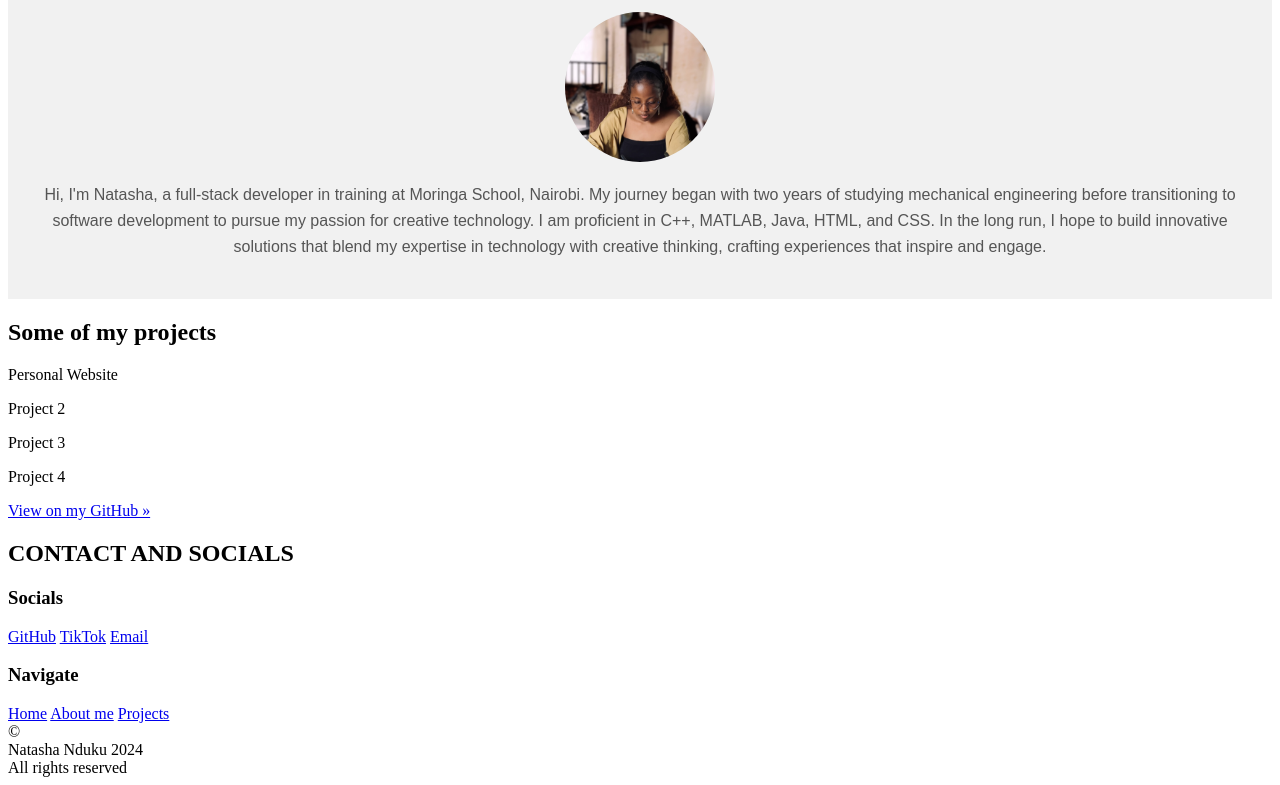
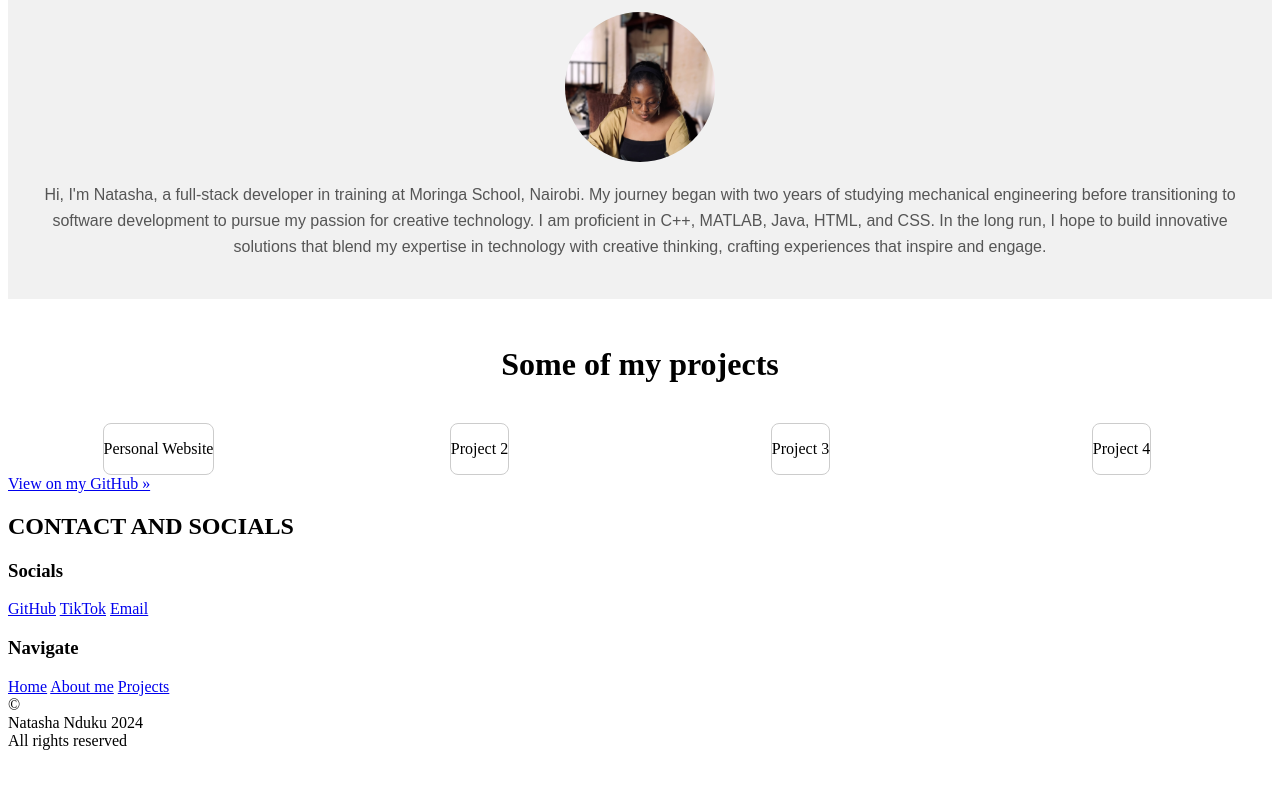
Before and after one commit to Tashanduku/Personal-Website, a plain HTML site: page index.html in a window 1280 px wide. Shown: the part 1021-1806 px from the top of the page. After the commit the page ends 1779 px from the top, so only its background shows below. Drawn offline with Linux system fonts and the light colour scheme.

```diff
--- a/style.css
+++ b/style.css
@@ -166,3 +166,33 @@
     border-radius: 50%;
     object-fit: cover;
   }
+/*projects*/
+  #projects {
+	overflow-x: hidden;
+	padding: 20px;
+	text-align: center;
+  }
+
+  .projtitle {
+	font-size: 2rem;
+	margin-bottom: 20px;
+	animation: fadeInRight 1s ease-in;
+  }
+
+  .project-list {
+	display: grid;
+	grid-template-columns: repeat(auto-fit, minmax(200px, 1fr));
+	gap: 20px;
+	justify-items: center;
+  }
+
+  .project-item {
+	border: 1px solid #ccc;
+	border-radius: 8px;
+	overflow: hidden;
+	text-align: center;
+  }
+
+  .project-item:hover {
+	transform: scale(1.05);
+  }
```
Also changed, not shown: code1.jpeg (added), code2.jpeg (added), code3.jpeg (added), code4.jpeg (added).
